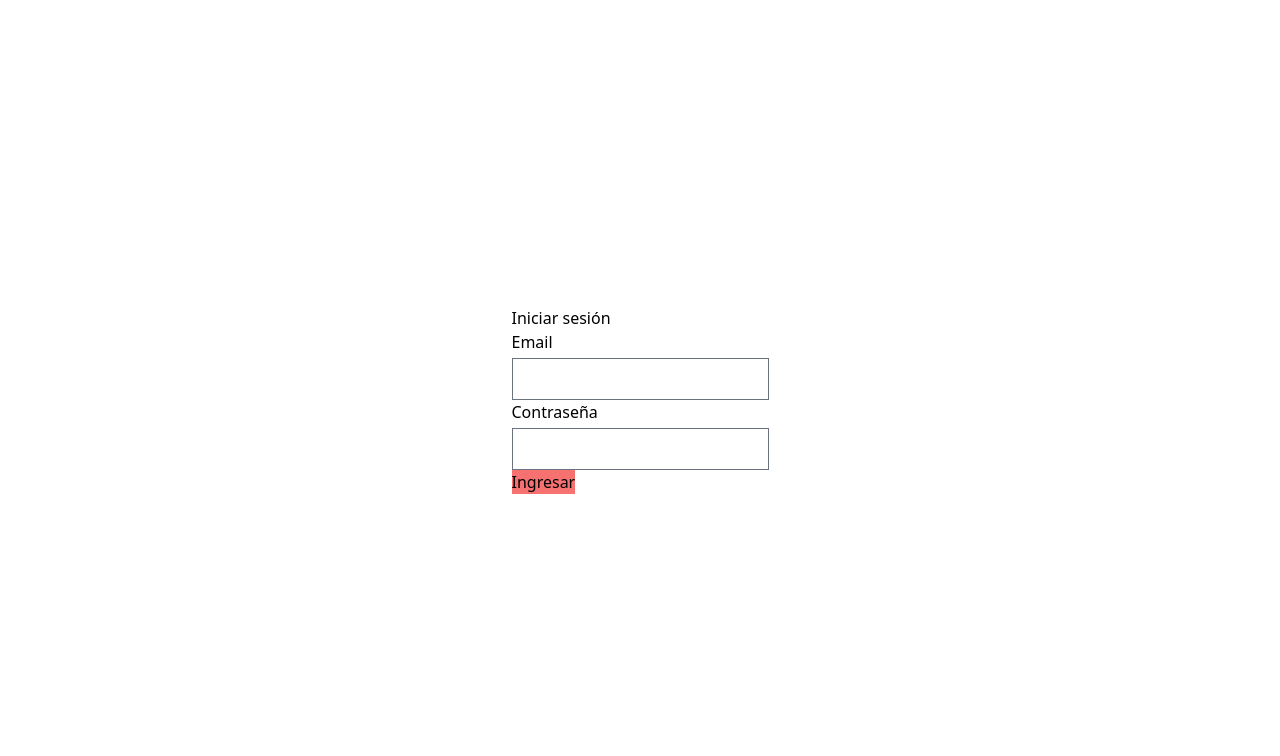
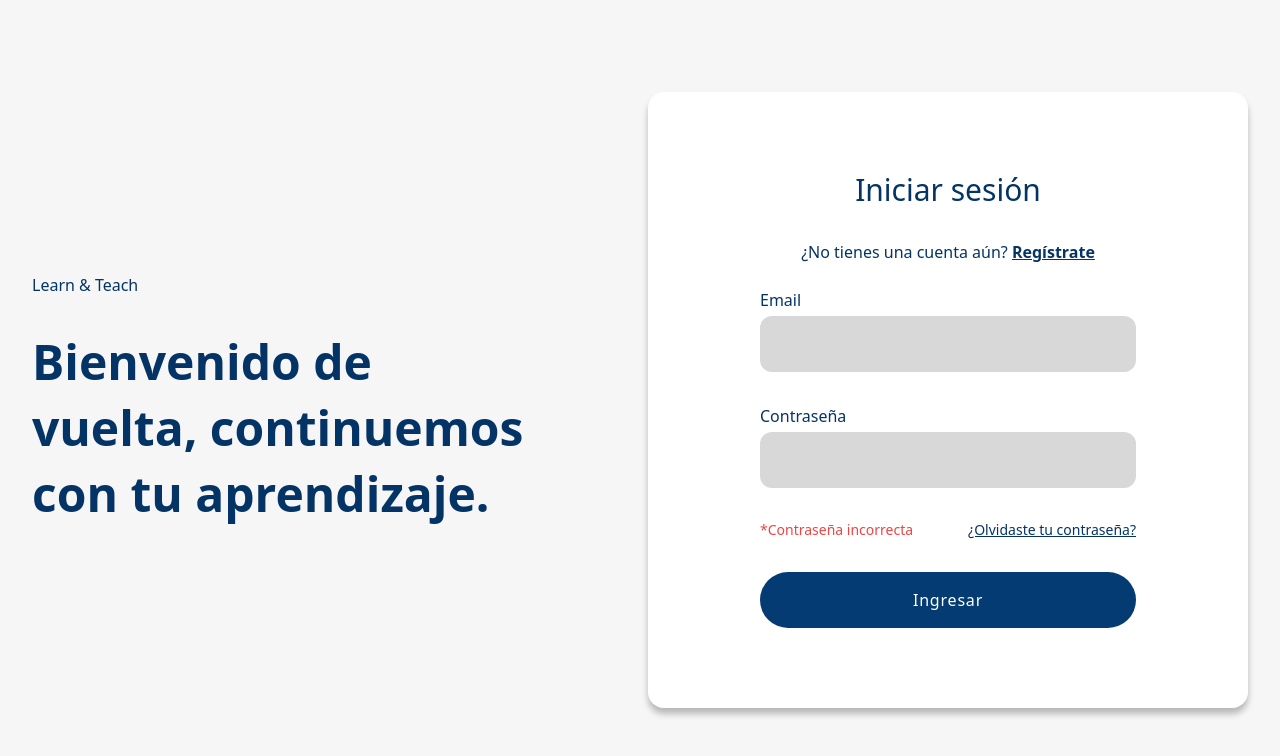
Before and after one commit to No-Country-simulation/c19-62-t-csharp-angular, an Angular app in the folder frontend/: page / in a window 1280 px wide. Shown: the top 756 px of the page. Built offline with nearby package versions, Linux system fonts and the light colour scheme.

Commit message:
feat(frontend): :sparkles: First version of login according to design

```diff
--- a/frontend/src/app/shared/ui/input-field-wrapper/input-field-wrapper.component.ts
+++ b/frontend/src/app/shared/ui/input-field-wrapper/input-field-wrapper.component.ts
@@ -7,17 +7,11 @@ import { ChangeDetectionStrategy, Component } from '@angular/core';
   template: `
     <div class="grid gap-1">
       <ng-content />
-      <div id="input-field" class="text-xs text-red-400">
+      <div class="text-xs h-14">
         <ng-content select="[input-field]"></ng-content>
       </div>
     </div>
   `,
-  styles: `
-    input {
-      font-size: 1rem;
-      color: #333;
-    }
-  `,
   changeDetection: ChangeDetectionStrategy.OnPush,
 })
 export class InputFieldWrapperComponent {}
--- a/frontend/src/app/shared/ui/login/login.component.html
+++ b/frontend/src/app/shared/ui/login/login.component.html
@@ -1,15 +1,40 @@
-<section class="grid place-content-center min-h-dvh">
-  <h1>Iniciar sesión</h1>
-  <form [formGroup]="loginForm" (submit)="onSubmit()">
+<section
+  class="grid lg:grid-cols-2 lg:gap-4 min-h-dvh place-content-center px-8 bg-[#F6F6F7] gap-8"
+>
+  <div class="grid gap-8 max-w-[500px] place-content-center">
+    <header>Learn & Teach</header>
+    <p class="text-5xl font-bold leading-snug">
+      Bienvenido de vuelta, continuemos con tu aprendizaje.
+    </p>
+  </div>
+
+  <article
+    class="grid gap-6 shadow-[0px_6px_6px_rgba(0,0,0,0.25)] p-8 sm:16 lg:p-20 xl:px-28 xl:py-20 rounded-2xl max-w-[600px] max-h-[696px] bg-white"
+  >
+    <header class="text-center grid gap-8">
+      <h2 class="text-3xl font-medium">Iniciar sesión</h2>
+      <p>
+        ¿No tienes una cuenta aún?
+        <a class="underline font-bold capitalize" routerLink="/"> regístrate</a>
+      </p>
+    </header>
+
+    <form class="grid gap-8" [formGroup]="loginForm" (submit)="onSubmit()">
       <app-input-field-wrapper>
         <label for="email"> Email</label>
         <ng-container input-field>
-        <input id="email" name="email" formControlName="email" type="email" />
+          <input
+            class="w-full h-full rounded-xl border-transparent bg-[#D8D8D8]"
+            id="email"
+            name="email"
+            formControlName="email"
+            type="email"
+          />
           @if (
             loginForm.controls['email'].status === 'INVALID' &&
             loginForm.controls['email'].dirty
           ) {
-          <p>
+            <p class="text-red-500">
               {{
                 getTypeError(loginForm.controls['email'].errors!)
                   | appInputValidator: { form: loginForm, field: 'email' }
@@ -23,17 +48,17 @@
         <label for="password"> Contraseña</label>
         <ng-container input-field>
           <input
+            class="w-full h-full rounded-xl border-transparent bg-[#D8D8D8]"
             id="password"
             name="password"
             formControlName="password"
             type="password"
           />
-
           @if (
             loginForm.controls['password'].status === 'INVALID' &&
             loginForm.controls['password'].dirty
           ) {
-          <p>
+            <p class="text-red-500">
               {{
                 getTypeError(loginForm.controls['password'].errors!)
                   | appInputValidator: { form: loginForm, field: 'password' }
@@ -43,15 +68,25 @@
         </ng-container>
       </app-input-field-wrapper>
 
+      <div class="grid place-content-center text-sm lg:grid-cols-2">
+        <p class="text-red-500">*Contraseña incorrecta</p>
+        <a class="underline w-max lg:justify-self-end" routerLink="/"
+          >¿Olvidaste tu contraseña?</a
+        >
+      </div>
+
       <button
         [title]="
-        loginForm.invalid ? 'completa los campos del formulario' : 'registrarse'
+          loginForm.invalid
+            ? 'completa los campos del formulario'
+            : 'registrarse'
         "
         [disabled]="loginForm.invalid"
-      class="disabled:cursor-not-allowed bg-green-400 disabled:bg-red-400"
+        class="h-14 w-full disabled:cursor-not-allowed bg-[#1E548D] rounded-[40px] text-white tracking-wider font-medium disabled:bg-[#053B73] transition-colors"
         type="submit"
       >
         Ingresar
       </button>
     </form>
+  </article>
 </section>
--- a/frontend/src/app/shared/ui/login/login.component.ts
+++ b/frontend/src/app/shared/ui/login/login.component.ts
@@ -8,6 +8,7 @@ import {
 } from '@angular/forms';
 import { InputFieldWrapperComponent } from '../input-field-wrapper/input-field-wrapper.component';
 import { InputValidatorPipe } from '../../pipes/input-validator.pipe';
+import { RouterLink } from '@angular/router';
 
 @Component({
   selector: 'app-login',
@@ -16,6 +17,7 @@ import { InputValidatorPipe } from '../../pipes/input-validator.pipe';
     ReactiveFormsModule,
     InputFieldWrapperComponent,
     InputValidatorPipe,
+    RouterLink,
   ],
   templateUrl: './login.component.html',
   styles: `
@@ -42,6 +44,8 @@ export class LoginComponent {
   }
 
   public getTypeError(object: ValidationErrors): string {
+    console.log('s');
+
     return Object.keys(object)[0] ?? '';
   }
 }
--- a/frontend/src/styles.css
+++ b/frontend/src/styles.css
@@ -5,9 +5,13 @@
 
 @layer base {
   :root {
-    --primary-blue: #1e548d;
+    --primary-blue: #043466;
     --primary-white: #e6ecf2;
     --warn: #ff0000;
     --bg-color: #bababa;
   }
+
+  body {
+    color: var(--primary-blue);
+  }
 }
```
Lines whose indentation alone changed are shown as unchanged.
